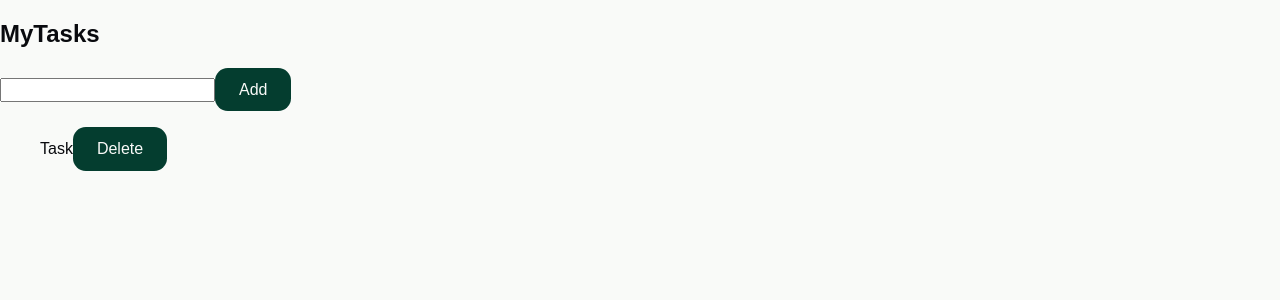
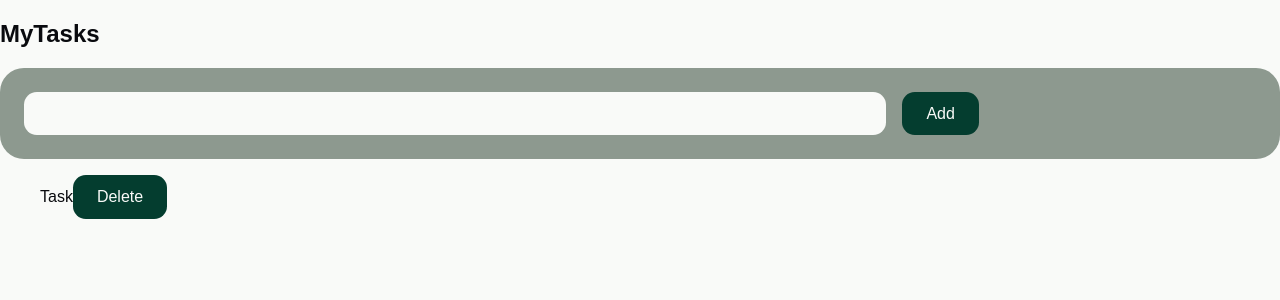
Before and after one commit to xfontr/202207-w6ch1-xifre-font, a React (Create React App) app: page / in a window 1280 px wide. Shown: the top 300 px of the page. Built offline with nearby package versions, Linux system fonts and the light colour scheme.

Commit message:
Tested form component

```diff
--- a/src/components/TaskForm/TaskForm.tsx
+++ b/src/components/TaskForm/TaskForm.tsx
@@ -1,12 +1,13 @@
 import Button from "../Button/Button";
+import TaskFormStyled from "./TaskFormStyled";
 
 const TaskForm = (): JSX.Element => {
   return (
-    <form className="add-task">
+    <TaskFormStyled className="add-task">
       <label htmlFor="add-task__name" className="add-task__label"></label>
       <input type="text" id="add-task__name" className="add-task__name" />
       <Button type="submit" text="Add" />
-    </form>
+    </TaskFormStyled>
   );
 };
 
--- a/src/index.css
+++ b/src/index.css
@@ -4,6 +4,9 @@
   --contrast-color: #043d2f;
   --typography-color: #090a0e;
 
+  --container-padding--big: 1.5rem;
+
+  --rad-border--big: 1.5rem;
   --rad-border--small: 0.8rem;
 }
 
```
Also changed, not shown: 1 other file (tests, documents, lock files or other folders).
